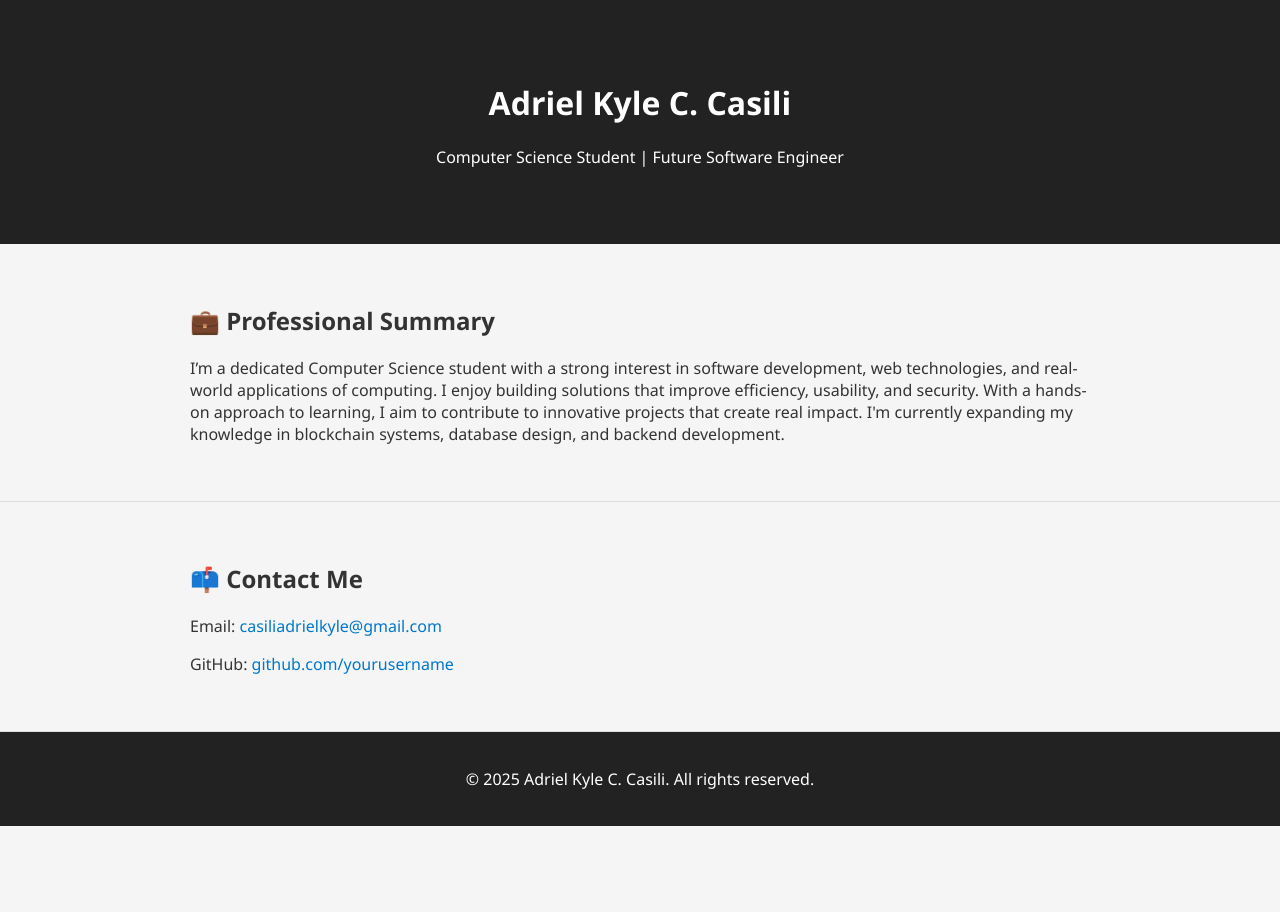
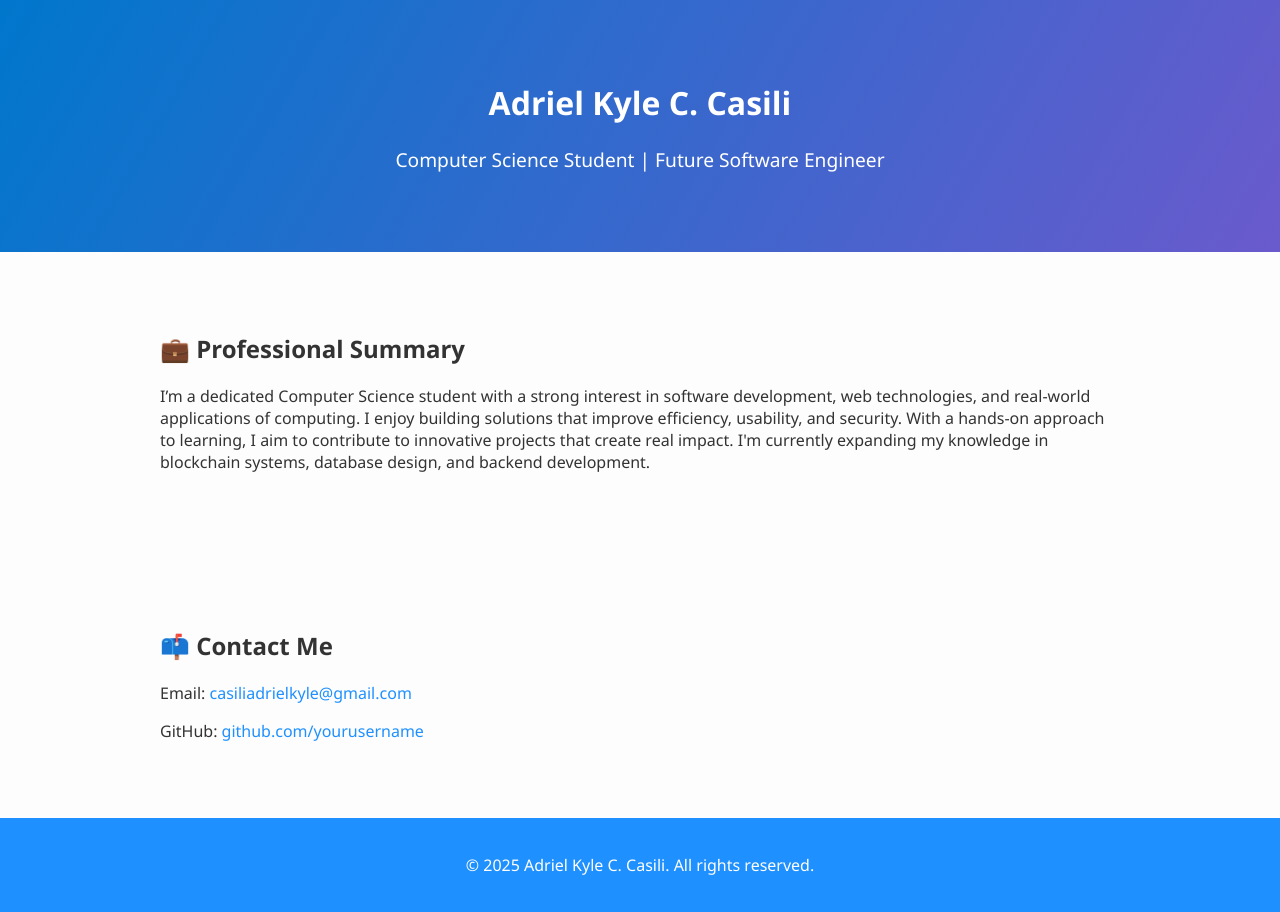
Before and after one commit to thisiselyk/Adriel-Cervantes, a plain HTML site: page webpage.html in a window 1280 px wide. Before the commit the page ends 826 px from the top, so only its background shows below. Drawn offline with Linux system fonts and the light colour scheme.

Commit message:
Update style.css

```diff
--- a/style.css
+++ b/style.css
@@ -1,40 +1,44 @@
 body {
   font-family: 'Segoe UI', sans-serif;
   margin: 0;
-  background: #f5f5f5;
+  background: #fdfdfd;
   color: #333;
 }
 
 a {
-  color: #0077cc;
+  color: #1e90ff;
   text-decoration: none;
-}
-
-header {
-  background-color: #222;
-  color: white;
-  padding: 60px 0;
-  text-align: center;
 }
 
 .container {
   width: 90%;
-  max-width: 900px;
+  max-width: 960px;
   margin: 0 auto;
 }
 
-section {
-  padding: 40px 0;
-  border-bottom: 1px solid #ddd;
+header {
+  background: linear-gradient(120deg, #0077cc, #6a5acd);
+  color: white;
+  padding: 60px 20px;
+  text-align: center;
 }
 
-.projects ul {
-  list-style-type: square;
-  padding-left: 20px;
+header .subtitle {
+  font-size: 1.2rem;
+  margin-top: 0.5rem;
+}
+
+section {
+  padding: 60px 0;
+}
+
+h2 {
+  color: #333;
+  margin-bottom: 20px;
 }
 
 footer {
-  background-color: #222;
+  background-color: #1e90ff;
   color: white;
   text-align: center;
   padding: 20px 0;
```
